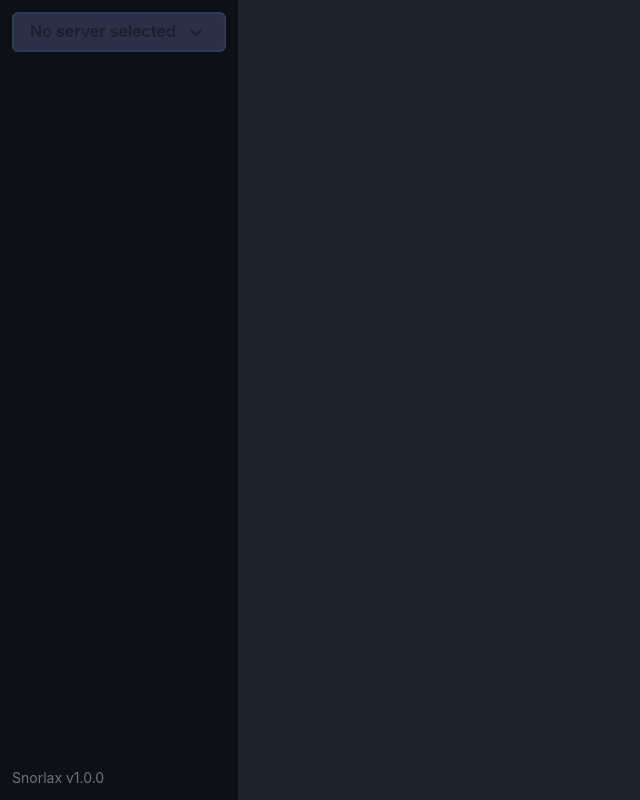
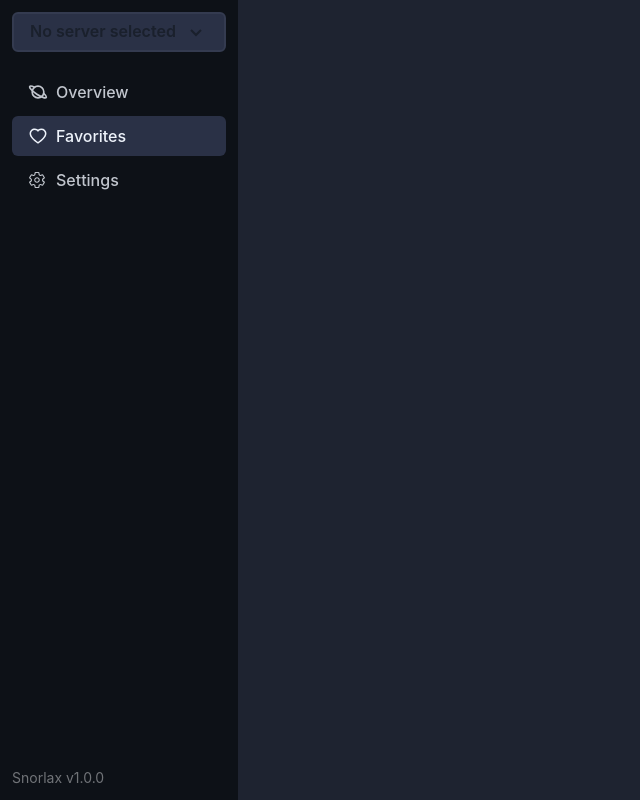
Before and after one commit to hyfic/snorlax, a React (Vite) app in the folder app/: page /favorites in a window 1280 px wide. Shown: the whole page, without its empty margins (0-640 px from the left). Built offline with nearby package versions, Linux system fonts and the light colour scheme.

Commit message:
navigation buttons

```diff
--- a/app/src/components/navbar/index.tsx
+++ b/app/src/components/navbar/index.tsx
@@ -1,12 +1,35 @@
 import React from 'react';
 import { Flex } from '@chakra-ui/react';
 import { ServerOptions } from './serverOptions';
+import { Navigation } from './navigation';
+import { Paths } from '@/utils/paths';
+import { TbPlanet } from 'react-icons/tb';
+import { IoSettingsOutline } from 'react-icons/io5';
+import { AiOutlineHeart } from 'react-icons/ai';
 
 export const Navbar: React.FC = () => {
   return (
     <Flex direction='column' h='full' justifyContent='space-between'>
       <Flex direction='column'>
         <ServerOptions />
+        <Navigation page={Paths.fileList} className='mt-5'>
+          <div className='w-5 mr-2'>
+            <TbPlanet className='text-xl text-app-text' />
+          </div>
+          Overview
+        </Navigation>
+        <Navigation page={Paths.favorites}>
+          <div className='w-5 mr-2'>
+            <AiOutlineHeart className='text-xl text-app-text' />
+          </div>
+          Favorites
+        </Navigation>
+        <Navigation page={Paths.settings}>
+          <div className='w-5 mr-2'>
+            <IoSettingsOutline className='text-lg text-app-text' />
+          </div>
+          Settings
+        </Navigation>
       </Flex>
       <p className='text-sm text-app-text2 opacity-50'>Snorlax v1.0.0</p>
     </Flex>
--- /dev/null
+++ b/app/src/components/navbar/navigation.tsx
@@ -0,0 +1,35 @@
+import { ReactComponent } from '@/types/react.type';
+import { Link, useLocation } from 'react-router-dom';
+import { Flex } from '@chakra-ui/react';
+
+interface Props {
+  page: string;
+  className?: string;
+}
+
+export const Navigation: ReactComponent<Props> = ({
+  children,
+  page,
+  className,
+}) => {
+  const location = useLocation();
+  const onPage = location.pathname === page; // check if user is on provided page
+
+  return (
+    <Link to={page}>
+      <Flex
+        py={2}
+        px={4}
+        mt={1}
+        alignItems='center'
+        className={`rounded-md border-2text-app-text font-medium ${
+          onPage
+            ? 'bg-app-dark3 border-app-dark4'
+            : 'opacity-80 transition-all border-app-dark1 duration-100 hover:opacity-100 hover:bg-app-dark2'
+        } ${className}`}
+      >
+        {children}
+      </Flex>
+    </Link>
+  );
+};
--- a/app/src/utils/paths.ts
+++ b/app/src/utils/paths.ts
@@ -1,4 +1,5 @@
 export const Paths = {
   fileList: '/',
   settings: '/settings',
+  favorites: '/favorites',
 };
```
